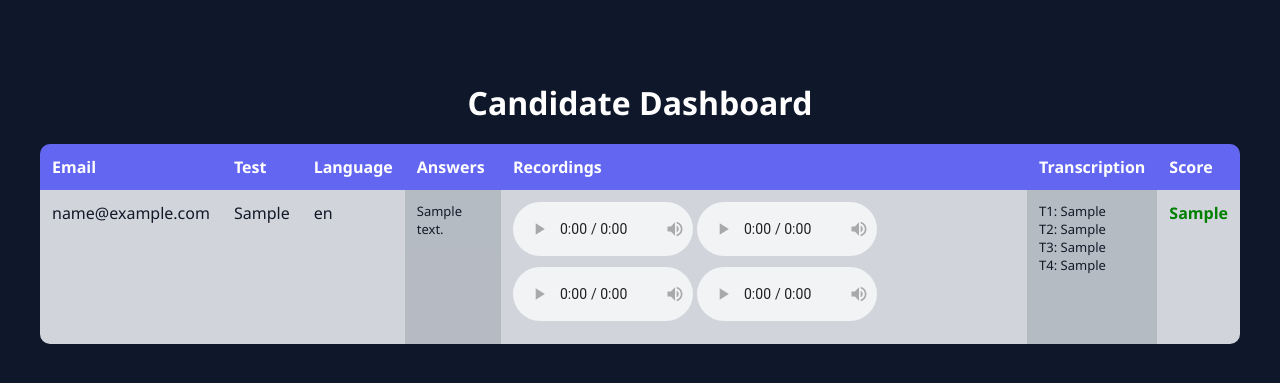
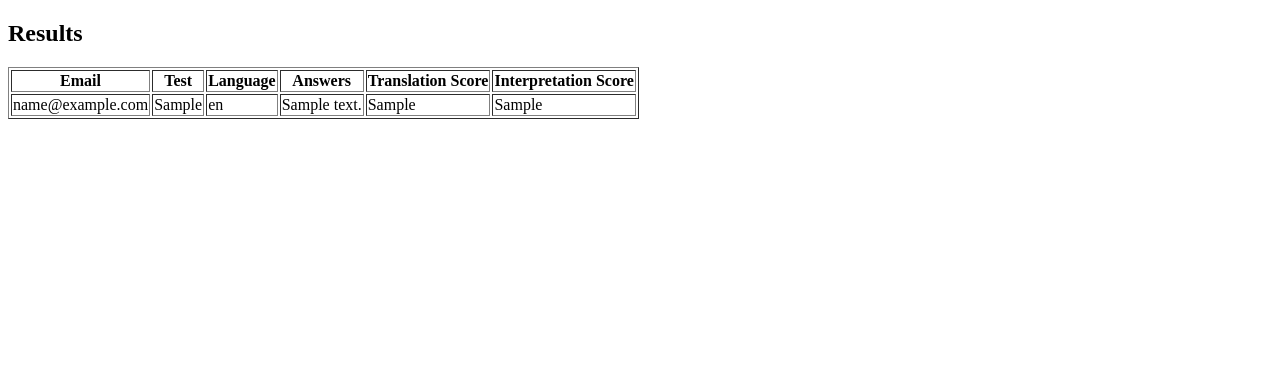
Before and after one commit to medeghinigiuliana/languagelab, a Flask app: page /dashboard in a window 1280 px wide. Shown: the top 383 px of the page. Run offline with Flask 3, Linux system fonts and the light colour scheme; tables that the repository leaves empty hold one stand-in row (values such as "Sample post").

Commit message:
feat: separate translation and interpretation scores

```diff
--- a/app.py
+++ b/app.py
@@ -5,7 +5,6 @@ from datetime import datetime, timedelta
 import os
 from openai import OpenAI
 
-# AUDIO
 import base64
 import io
 
@@ -35,22 +34,26 @@ def init_db():
         test_type TEXT,
         language TEXT,
         answer TEXT,
-        score TEXT,
+
+        translation_score TEXT,
+        interpretation_score TEXT,
+
         audio1 TEXT,
         audio2 TEXT,
         audio3 TEXT,
         audio4 TEXT,
+
         transcription1 TEXT,
         transcription2 TEXT,
         transcription3 TEXT,
         transcription4 TEXT,
+
         created_at TIMESTAMP DEFAULT CURRENT_TIMESTAMP
     )
     """)
 
     conn.commit()
     conn.close()
-
 
 init_db()
 
@@ -74,10 +77,8 @@ def decode_audio(base64_audio):
     except:
         return None
 
-
 def convert_to_wav(audio_bytes):
     return io.BytesIO(audio_bytes)
-
 
 def transcribe_audio(file_obj):
     try:
@@ -91,7 +92,6 @@ def transcribe_audio(file_obj):
         print("Transcription error:", e)
         return ""
 
-
 def process_audio(base64_audio):
     if not base64_audio:
         return ""
@@ -101,11 +101,7 @@ def process_audio(base64_audio):
         return ""
 
     wav_file = convert_to_wav(audio_bytes)
-    if not wav_file:
-        return ""
-
     return transcribe_audio(wav_file)
-
 
 # ---------------------------
 # INTERPRETATION SCORING
@@ -124,16 +120,12 @@ def score_interpretation(original_text, interpreted_text, language):
 
 The candidate interpreted into: {language}
 
-TASK:
-1. Understand the interpreted text (may not be English)
-2. Translate it mentally into English
-3. Compare with original
+Compare meaning accuracy.
 
-SCORING RULES:
-- Missing meaning → heavy penalty
+SCORING:
 - Wrong meaning → 1–3
-- Partial meaning → 4–6
-- Accurate meaning → 7–9
+- Partial → 4–6
+- Accurate → 7–9
 - Perfect → 10
 
 Return ONLY:
@@ -161,7 +153,6 @@ INTERPRETED:
         print("Interpretation scoring error:", e)
         return ""
 
-
 # ---------------------------
 # CREATE INVITE
 # ---------------------------
@@ -180,7 +171,6 @@ def create_invite(email):
 
     return token
 
-
 # ---------------------------
 # HOME
 # ---------------------------
@@ -192,26 +182,18 @@ def home():
     token = request.args.get("token")
 
     if not token:
-        return "Access denied (no token)"
+        return "Access denied"
 
     conn = sqlite3.connect("db.db")
     c = conn.cursor()
-
     c.execute("SELECT * FROM invites WHERE token=?", (token,))
     invite = c.fetchone()
-
     conn.close()
 
     if not invite:
-        return "Access denied (invalid token)"
-
-    expires = datetime.strptime(invite[2], "%Y-%m-%d %H:%M:%S.%f")
-
-    if datetime.now() > expires:
-        return "This link has expired"
+        return "Invalid token"
 
     return render_template("test.html")
-
 
 # ---------------------------
 # SUBMIT
@@ -229,164 +211,74 @@ def submit():
         answer3 = (request.form.get("answer3") or "").strip()
         answer4 = (request.form.get("answer4") or "").strip()
 
-        if test_type in ["translation", "both"]:
-            answer = (
-                f"Q1: {answer1}\n"
-                f"Q2: {answer2}\n"
-                f"Q3: {answer3}\n"
-                f"Q4: {answer4}"
-            )
-        else:
-            answer = "N/A"
+        answer = f"Q1: {answer1}\nQ2: {answer2}\nQ3: {answer3}\nQ4: {answer4}"
 
-        score = "N/A"
+        translation_score = "N/A"
+        interpretation_score = "N/A"
 
-        # ---------------------------
         # TRANSLATION SCORING
-        # ---------------------------
-        if test_type in ["translation", "both"] and all([
-            answer1 != "", answer2 != "", answer3 != "", answer4 != ""
-        ]):
-
+        if test_type in ["translation", "both"] and all([answer1, answer2, answer3, answer4]):
             response = client.chat.completions.create(
                 model="gpt-4o-mini",
                 messages=[
-                    {
-                        "role": "system",
-                        "content": f"""You are a STRICT professional translation evaluator.
-
-The candidate translated into: {language}
-
-SCORING RULES:
-- Incomplete → max 5
-- Wrong terminology → penalize
-- Wrong tone → penalize
-- Natural + accurate → high score
-
-Return ONLY:
-
-IT_SCORE: X/10
-LEGAL_SCORE: X/10
-MEDICAL_SCORE: X/10
-MARKETING_SCORE: X/10
-FINAL_SCORE: X/10
-FEEDBACK: short explanation
-"""
-                    },
-                    {
-                        "role": "user",
-                        "content": f"""
-IT:
-{answer1}
-
-LEGAL:
-{answer2}
-
-MEDICAL:
-{answer3}
-
-MARKETING:
-{answer4}
-"""
-                    }
+                    {"role": "system", "content": f"Strictly evaluate translation into {language}."},
+                    {"role": "user", "content": answer}
                 ]
             )
+            translation_score = response.choices[0].message.content.strip()
 
-            score = response.choices[0].message.content.strip()
-
-        # ---------------------------
         # AUDIO
-        # ---------------------------
         audio1 = request.form.get("audio1")
         audio2 = request.form.get("audio2")
         audio3 = request.form.get("audio3")
         audio4 = request.form.get("audio4")
 
-        # TRANSCRIPTION
-        transcription1 = process_audio(audio1)
-        transcription2 = process_audio(audio2)
-        transcription3 = process_audio(audio3)
-        transcription4 = process_audio(audio4)
+        t1 = process_audio(audio1)
+        t2 = process_audio(audio2)
+        t3 = process_audio(audio3)
+        t4 = process_audio(audio4)
 
-        # ---------------------------
         # INTERPRETATION SCORING
-        # ---------------------------
         if test_type in ["interpretation", "both"]:
-            interp_score1 = score_interpretation(ORIGINAL_AUDIO_TEXTS[0], transcription1, language)
-            interp_score2 = score_interpretation(ORIGINAL_AUDIO_TEXTS[1], transcription2, language)
-            interp_score3 = score_interpretation(ORIGINAL_AUDIO_TEXTS[2], transcription3, language)
-            interp_score4 = score_interpretation(ORIGINAL_AUDIO_TEXTS[3], transcription4, language)
+            interpretation_score = f"""
+Audio 1:
+{score_interpretation(ORIGINAL_AUDIO_TEXTS[0], t1, language)}
 
-            score += f"""
+Audio 2:
+{score_interpretation(ORIGINAL_AUDIO_TEXTS[1], t2, language)}
 
---- INTERPRETATION ---
+Audio 3:
+{score_interpretation(ORIGINAL_AUDIO_TEXTS[2], t3, language)}
 
-AUDIO 1:
-{interp_score1}
-
-AUDIO 2:
-{interp_score2}
-
-AUDIO 3:
-{interp_score3}
-
-AUDIO 4:
-{interp_score4}
+Audio 4:
+{score_interpretation(ORIGINAL_AUDIO_TEXTS[3], t4, language)}
 """
 
-        # ---------------------------
         # SAVE
-        # ---------------------------
         conn = sqlite3.connect("db.db")
         c = conn.cursor()
 
         c.execute("""
         INSERT INTO results
-        (email, test_type, language, answer, score,
+        (email, test_type, language, answer,
+         translation_score, interpretation_score,
          audio1, audio2, audio3, audio4,
          transcription1, transcription2, transcription3, transcription4)
-        VALUES (?,?,?,?,?,?,?,?,?,?,?,?,?)
+        VALUES (?,?,?,?,?,?,?,?,?,?,?,?,?,?)
         """, (
-            email,
-            test_type,
-            language,
-            answer,
-            score,
-            audio1,
-            audio2,
-            audio3,
-            audio4,
-            transcription1,
-            transcription2,
-            transcription3,
-            transcription4
+            email, test_type, language, answer,
+            translation_score, interpretation_score,
+            audio1, audio2, audio3, audio4,
+            t1, t2, t3, t4
         ))
 
         conn.commit()
         conn.close()
 
-        return "✅ Test submitted successfully!"
+        return "Submitted"
 
     except Exception as e:
-        return f"❌ Error: {str(e)}"
-
-
-# ---------------------------
-# INVITE
-# ---------------------------
-@app.route("/invite")
-def invite():
-    email = request.args.get("email")
-
-    if not email:
-        return "Missing email"
-
-    token = create_invite(email)
-
-    link = f"https://languagelab-7wou.onrender.com/?token={token}"
-
-    return f"Invite link: {link}"
-
+        return str(e)
 
 # ---------------------------
 # DASHBOARD
@@ -397,7 +289,8 @@ def dashboard():
     c = conn.cursor()
 
     c.execute("""
-    SELECT email, test_type, language, answer, score,
+    SELECT email, test_type, language, answer,
+           translation_score, interpretation_score,
            audio1, audio2, audio3, audio4,
            transcription1, transcription2, transcription3, transcription4
     FROM results
@@ -409,7 +302,6 @@ def dashboard():
 
     return render_template("dashboard.html", data=data)
 
-
 # ---------------------------
 # RUN
 # ---------------------------
--- a/templates/dashboard.html
+++ b/templates/dashboard.html
@@ -1,147 +1,35 @@
 <!DOCTYPE html>
 <html>
 <head>
-  <title>Candidate Dashboard</title>
-
-  <style>
-    body {
-      margin: 0;
-      font-family: 'Segoe UI', sans-serif;
-      background: #0f172a;
-      color: white;
-    }
-
-    .container {
-      max-width: 1200px;
-      margin: 40px auto;
-      padding: 20px;
-    }
-
-    h1 {
-      text-align: center;
-      margin-bottom: 20px;
-    }
-
-    table {
-      width: 100%;
-      border-collapse: collapse;
-      background: #1e293b;
-      border-radius: 10px;
-      overflow: hidden;
-    }
-
-    th {
-      background: #6366f1;
-      padding: 12px;
-      text-align: left;
-    }
-
-    td {
-      padding: 12px;
-      background: #e5e7eb;
-      color: #111827;
-      vertical-align: top;
-    }
-
-    tr:nth-child(even) td {
-      background: #d1d5db;
-    }
-
-    .score {
-      color: green;
-      font-weight: bold;
-    }
-
-    audio {
-      width: 180px;
-      margin-bottom: 6px;
-    }
-
-    .small {
-      font-size: 13px;
-      opacity: 0.85;
-    }
-
-    strong {
-      color: #111827;
-    }
-  </style>
+  <title>Dashboard</title>
 </head>
-
 <body>
 
-<div class="container">
+<h2>Results</h2>
 
-  <h1>Candidate Dashboard</h1>
-
-  <table>
+<table border="1">
 <tr>
   <th>Email</th>
   <th>Test</th>
   <th>Language</th>
   <th>Answers</th>
-      <th>Recordings</th>
-      <th>Transcription</th>
-      <th>Score</th>
+  <th>Translation Score</th>
+  <th>Interpretation Score</th>
 </tr>
 
 {% for row in data %}
 <tr>
-
-      <!-- BASIC INFO -->
   <td>{{ row[0] }}</td>
   <td>{{ row[1] }}</td>
   <td>{{ row[2] }}</td>
+  <td>{{ row[3] }}</td>
 
-      <!-- ANSWERS (IMPROVED FORMAT) -->
-      <td class="small">
-        {% if row[3] != "N/A" %}
-          {{ row[3]
-            .replace('Q1:', '<br><strong>Q1:</strong>')
-            .replace('Q2:', '<br><strong>Q2:</strong>')
-            .replace('Q3:', '<br><strong>Q3:</strong>')
-            .replace('Q4:', '<br><strong>Q4:</strong>')
-            | safe }}
-        {% else %}
-          ❌ No translation
-        {% endif %}
-      </td>
-
-      <!-- AUDIO -->
-      <td>
-        {% if row[5] %}<audio controls src="{{ row[5] }}"></audio>{% endif %}
-        {% if row[6] %}<audio controls src="{{ row[6] }}"></audio>{% endif %}
-        {% if row[7] %}<audio controls src="{{ row[7] }}"></audio>{% endif %}
-        {% if row[8] %}<audio controls src="{{ row[8] }}"></audio>{% endif %}
-
-        {% if not row[5] and not row[6] and not row[7] and not row[8] %}
-          ❌ No recordings
-        {% endif %}
-      </td>
-
-      <!-- TRANSCRIPTION -->
-      <td class="small">
-        T1: {{ row[9] or "—" }}<br>
-        T2: {{ row[10] or "—" }}<br>
-        T3: {{ row[11] or "—" }}<br>
-        T4: {{ row[12] or "—" }}
-      </td>
-
-      <!-- SCORE -->
-      <td class="score">
-        {% if row[4] != "N/A" %}
-          {{ row[4].replace('\n', '<br>') | safe }}
-        {% else %}
-          ❌ No score
-        {% endif %}
-      </td>
-
+  <td>{{ row[4].replace('\n','<br>')|safe if row[4] else "-" }}</td>
+  <td>{{ row[5].replace('\n','<br>')|safe if row[5] else "-" }}</td>
 </tr>
 {% endfor %}
 
 </table>
 
-</div>
-
 </body>
 </html>
```
Lines whose indentation alone changed are shown as unchanged.
